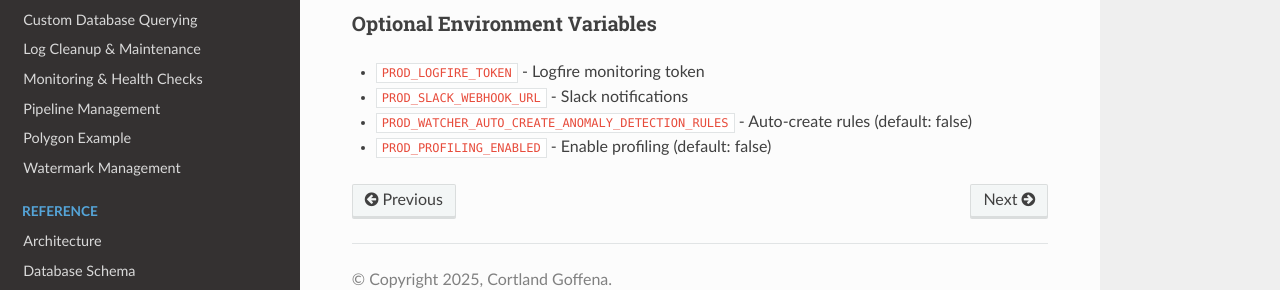
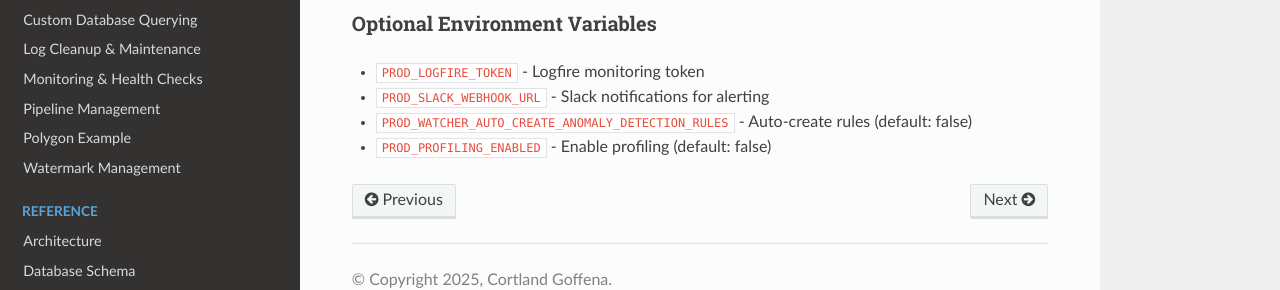
Before and after one commit to cmgoffena13/etl-watcher, a Sphinx documentation site: the page built from docs/getting_started/installation.rst, in a window 1280 px wide and 900 px high, scrolled down 845 px. Shown: the part 551-841 px from the top of the window. Built offline with Sphinx 7.4.7 and the Read the Docs theme 3.1.0, drawn with Linux system fonts in a browser that asks for light colours.

Commit message:
small change

```diff
--- a/docs/getting_started/installation.rst
+++ b/docs/getting_started/installation.rst
@@ -67,6 +67,6 @@ Optional Environment Variables
 ~~~~~~~~~~~~~~~~~~~~~~~~~~~~~~
 
 - ``PROD_LOGFIRE_TOKEN`` - Logfire monitoring token
-- ``PROD_SLACK_WEBHOOK_URL`` - Slack notifications
+- ``PROD_SLACK_WEBHOOK_URL`` - Slack notifications for alerting
 - ``PROD_WATCHER_AUTO_CREATE_ANOMALY_DETECTION_RULES`` - Auto-create rules (default: false)
 - ``PROD_PROFILING_ENABLED`` - Enable profiling (default: false)
```
Also changed, not shown: 5 other files.
